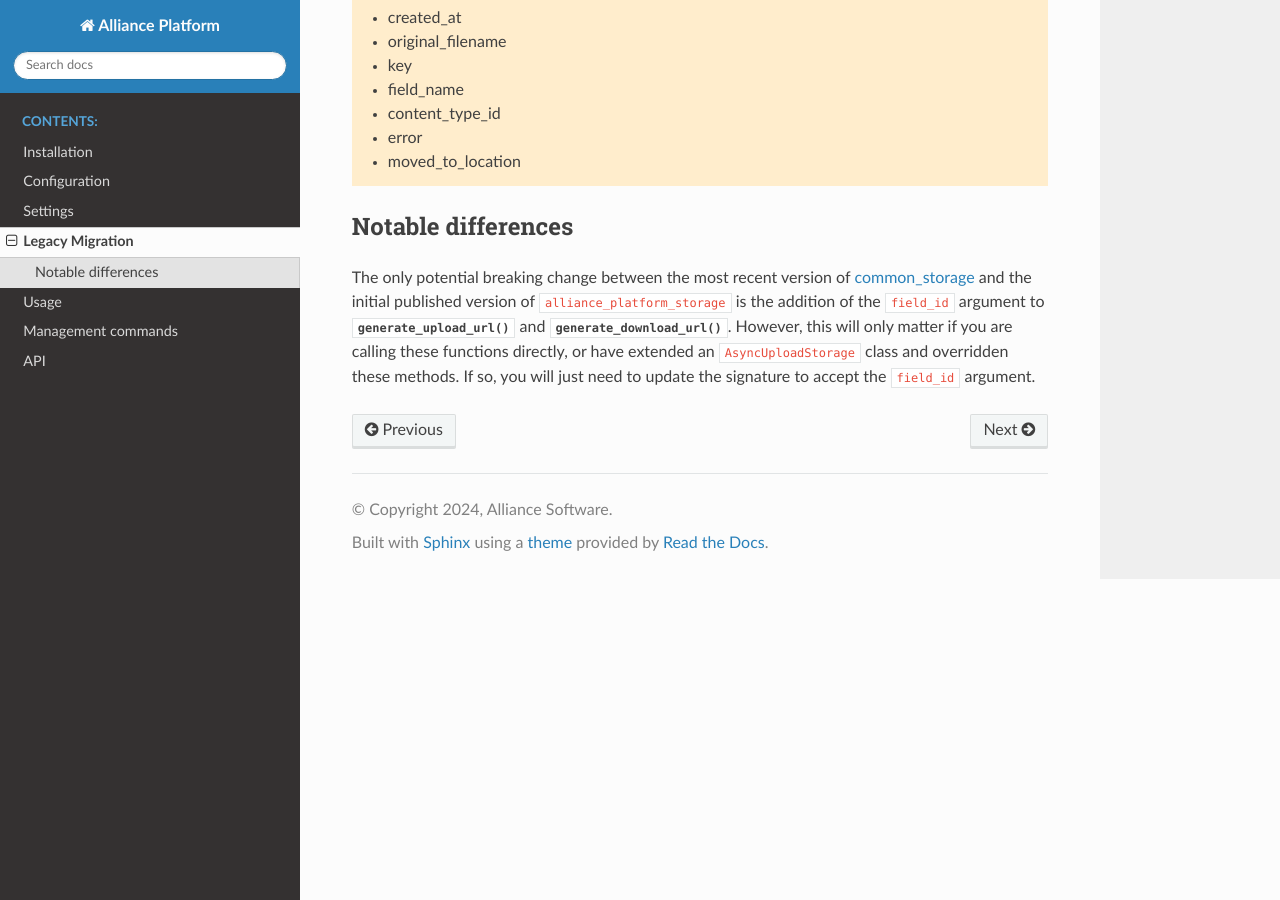
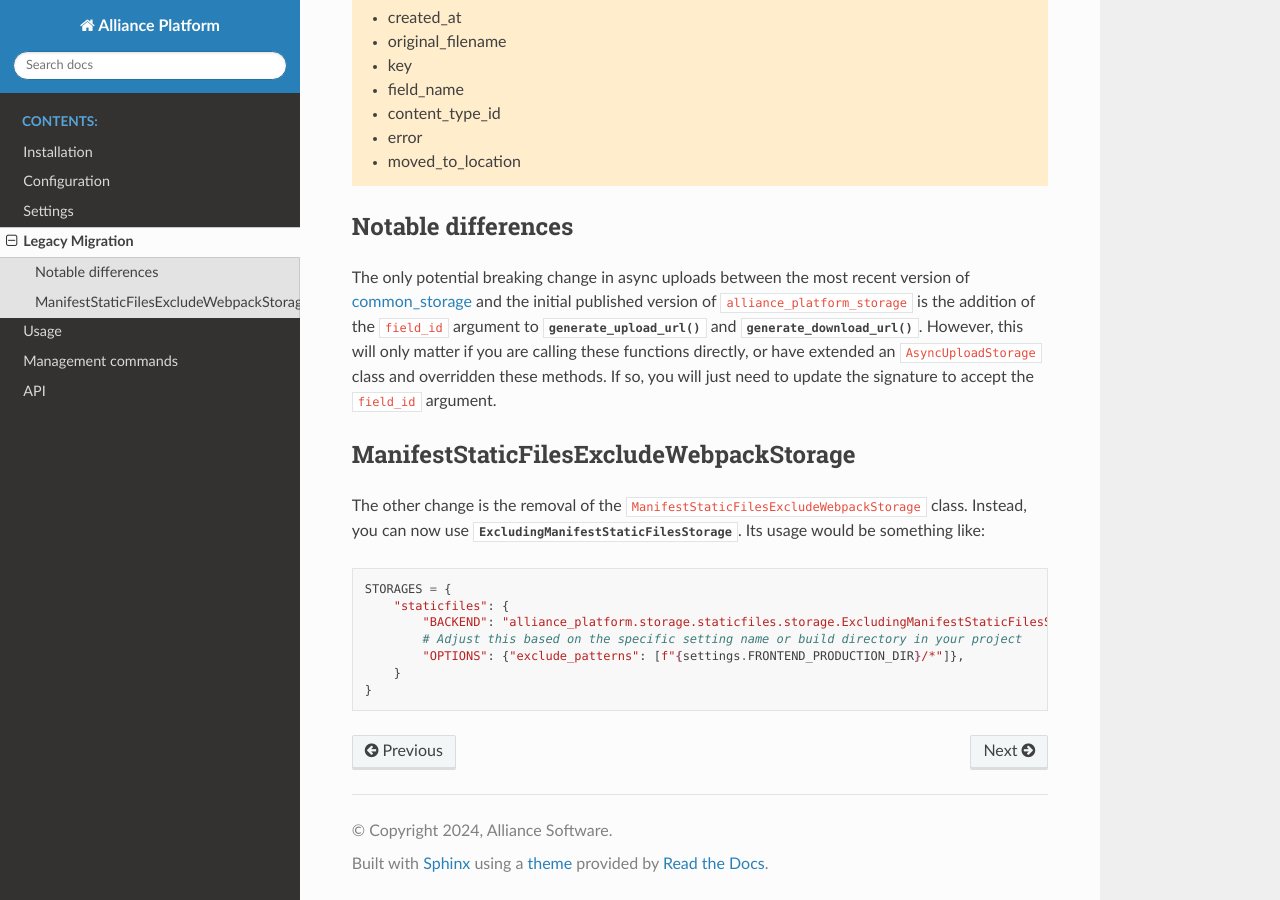
Before and after one commit to AllianceSoftware/alliance-platform-py, a Sphinx documentation site: the page built from packages/ap-storage/docs/legacy_migration.rst, in a window 1280 px wide and 900 px high, scrolled down 1182 px. Built offline with Sphinx 7.4.7 and the Read the Docs theme 2.0.0, drawn with Linux system fonts in a browser that asks for light colours.

Commit message:
doc: ManifestStaticFilesExcludeWebpackStorage upgrade notes

```diff
--- a/packages/ap-storage/docs/api.rst
+++ b/packages/ap-storage/docs/api.rst
@@ -17,7 +17,7 @@ Storage classes
 Staticfiles Storage
 *******************
 
-.. autoclass:: alliance_platform.storage.manifest_storage.ExcludingManifestStaticFilesStorage
+.. autoclass:: alliance_platform.storage.staticfiles.storage.ExcludingManifestStaticFilesStorage()
 
 Models
 ******
--- a/packages/ap-storage/docs/legacy_migration.rst
+++ b/packages/ap-storage/docs/legacy_migration.rst
@@ -50,9 +50,24 @@ table in ``alliance_platform.storage``.
 Notable differences
 ===================
 
-The only potential breaking change between the most recent version of `common_storage <https://gitlab.internal.alliancesoftware.com.au/alliance/template-django/-/tree/10d5f3466ad5a2a7304f5db4c0aaf17d054593ec/django-root/common_storage>`_
+The only potential breaking change in async uploads between the most recent version of `common_storage <https://gitlab.internal.alliancesoftware.com.au/alliance/template-django/-/tree/10d5f3466ad5a2a7304f5db4c0aaf17d054593ec/django-root/common_storage>`_
 and the initial published version of ``alliance_platform_storage`` is the addition of the ``field_id`` argument to
 :meth:`~alliance_platform.storage.base.AsyncUploadStorage.generate_upload_url` and
 :meth:`~alliance_platform.storage.base.AsyncUploadStorage.generate_download_url`. However, this will only matter if you are
 calling these functions directly, or have extended an ``AsyncUploadStorage`` class and overridden these methods. If so,
 you will just need to update the signature to accept the ``field_id`` argument.
+
+ManifestStaticFilesExcludeWebpackStorage
+========================================
+
+The other change is the removal of the ``ManifestStaticFilesExcludeWebpackStorage`` class. Instead, you can now use
+:class:`~alliance_platform.storage.staticfiles.storage.ExcludingManifestStaticFilesStorage`. Its usage would be something
+like::
+
+    STORAGES = {
+        "staticfiles": {
+            "BACKEND": "alliance_platform.storage.staticfiles.storage.ExcludingManifestStaticFilesStorage",
+            # Adjust this based on the specific setting name or build directory in your project
+            "OPTIONS": {"exclude_patterns": [f"{settings.FRONTEND_PRODUCTION_DIR}/*"]},
+        }
+    }
```
